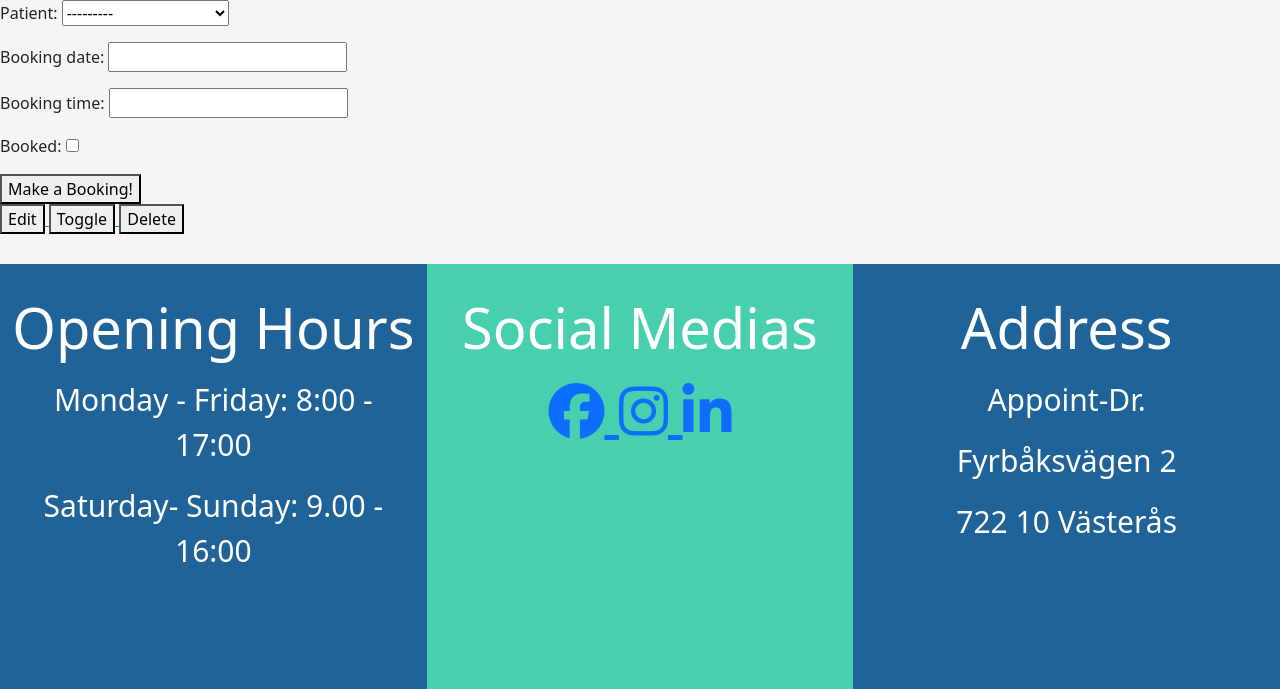
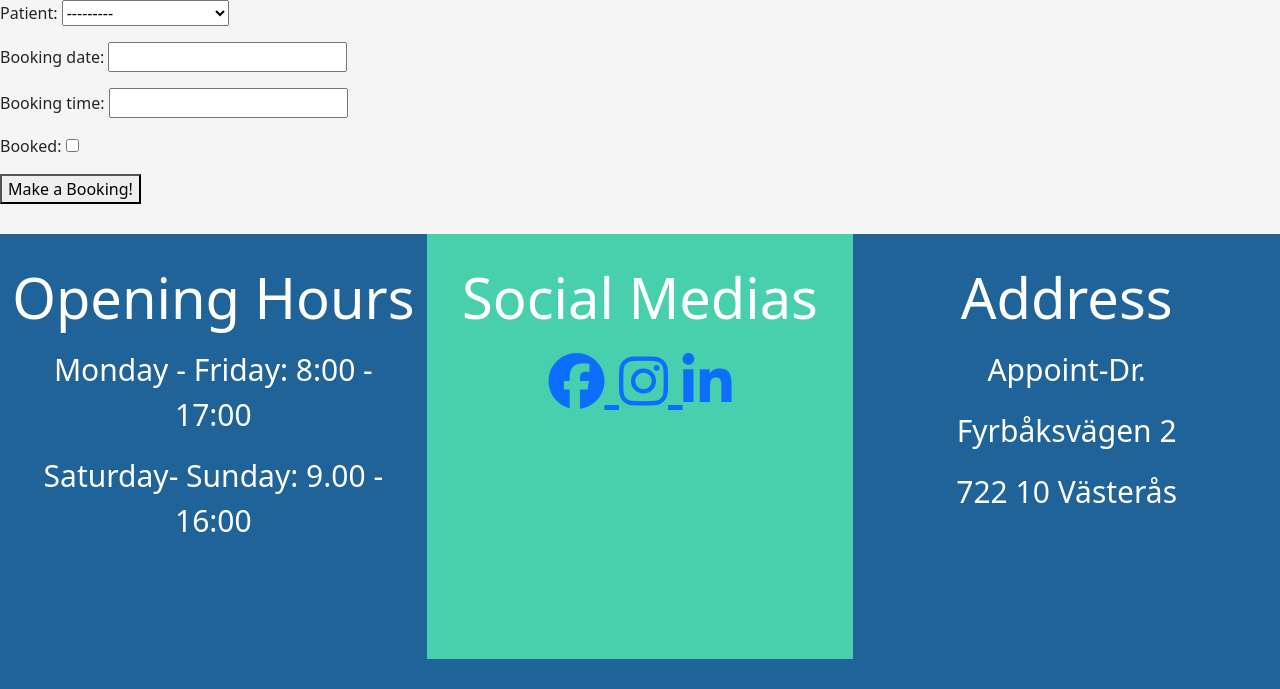
Before and after one commit to Code-Institute-Submissions/HaimanotA-appoint-Dr._OctResub, a Django app: page /add_booking/ in a window 1280 px wide. Shown: the part 196-885 px from the top of the page. After the commit the page ends 855 px from the top, so only its background shows below. Run offline with Django 3.2, Linux system fonts and the light colour scheme; data comes from the database, SQL or seed files in the repository; some libraries are stand-ins or nearby versions.

Commit message:
Remove links for managing bookings from the new_booking template

```diff
--- a/booking/templates/booking/new_booking.html
+++ b/booking/templates/booking/new_booking.html
@@ -9,17 +9,4 @@
     <button type="submit">Make a Booking!</button>
 
 </form>
-
-<a href="/edit/{{ Booking.id }}">
-    <button>Edit</button>
-</a>
-
-<a href="/toggle/{{ Booking.id }}">
-    <button>Toggle</button>
-</a>
-
-<a href="/delete/{{ Booking.id }}">
-    <button>Delete</button>
-</a>
-{% csrf_token %}
 {% endblock %}
```
